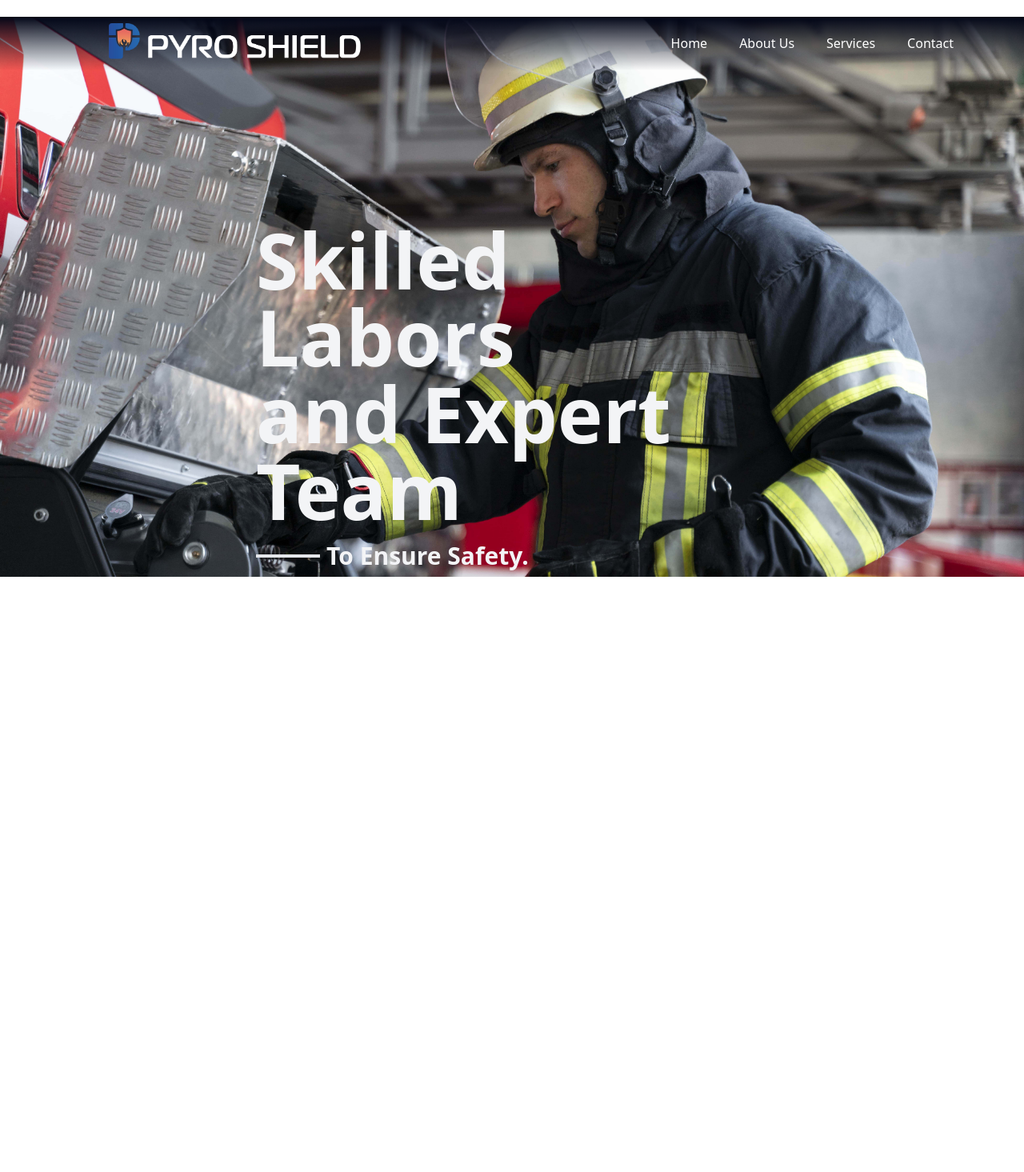
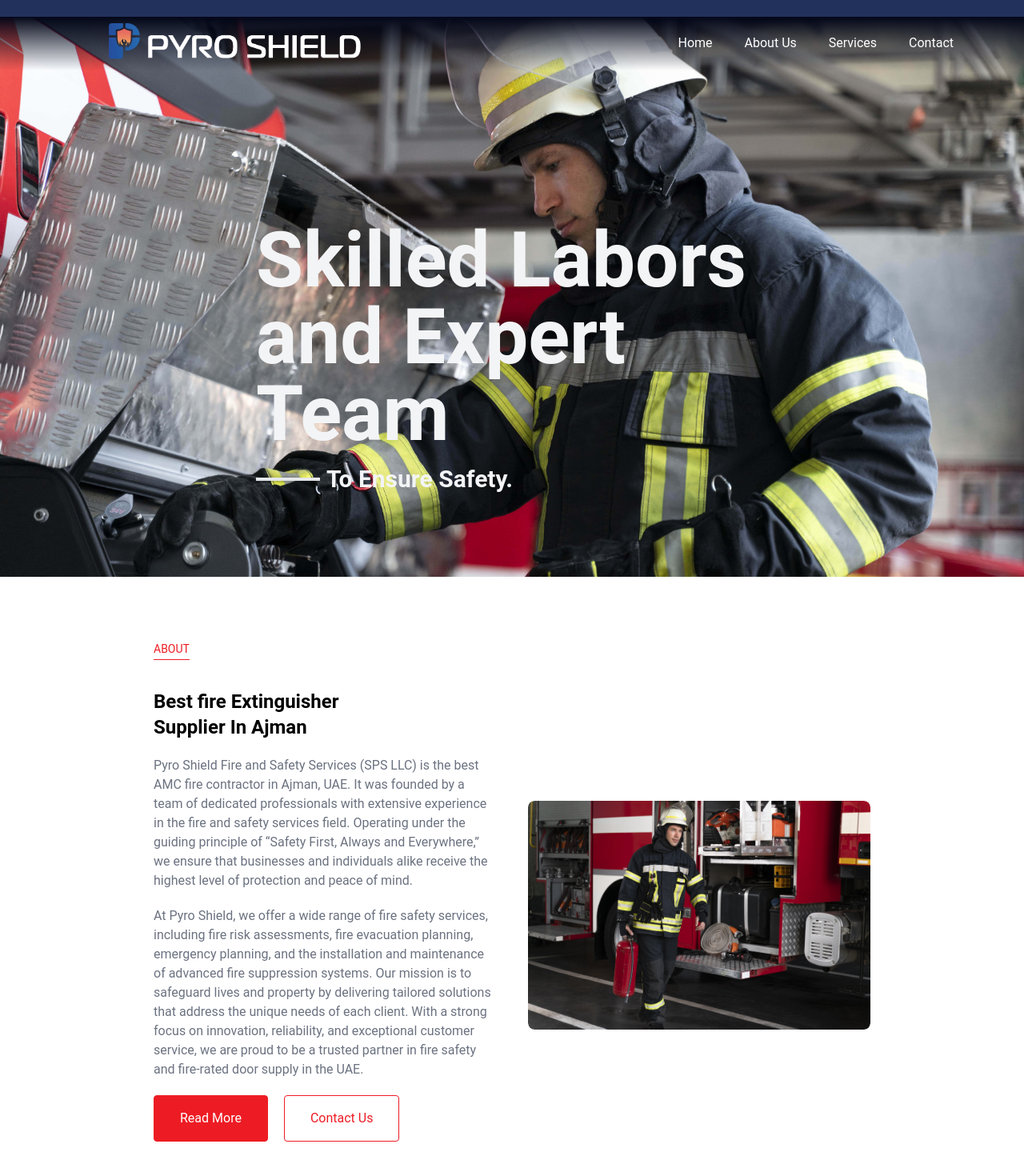
Before and after one commit to shahan210/PyroShield-TS, a React (Vite) app: page / in a window 1280 px wide. Shown: the part 73-1538 px from the top of the page at 80% size. Before the commit the page ends 834 px from the top, so only its background shows below. Built offline with nearby package versions, Linux system fonts and the light colour scheme.

Commit message:
Chore : Home-about

```diff
--- a/src/componets/global/style.css
+++ b/src/componets/global/style.css
@@ -1,5 +1,8 @@
+.animate {
+  @apply transition-all ease-in-out duration-150;
+}
 .navbar {
-  @apply opacity-95 text-black p-2;
+  @apply opacity-95 text-black p-2 bg-blue-950;
 }
 .navbar__left {
   @apply flex justify-between items-center;
@@ -17,22 +20,22 @@
   @apply size-8 text-red-600;
 }
 .navbar__subtext {
-  @apply text-[#666666] text-base px-2;
+  @apply text-white text-base px-2;
 }
 .navbar__right {
   @apply flex gap-10 items-center;
 }
 .icon {
-  @apply size-6 ;
+  @apply size-6;
 }
 .navbar__linkedin {
-  @apply p-2 border border-black rounded-lg hover:text-white cursor-pointer text-black hover:bg-[#0A66C2] hover:border-[#0A66C2] transition-all ease-in-out duration-150;
+  @apply p-2 border border-white rounded-lg hover:text-white cursor-pointer text-white hover:bg-[#0A66C2] hover:border-[#0A66C2] animate;
 }
 .navbar__instagram {
-  @apply p-2 border border-black rounded-xl cursor-pointer hover:text-white text-black hover:bg-[#F41F29] hover:border-[#F41F29]  transition-all ease-in-out duration-150;
+  @apply p-2 border border-white rounded-xl cursor-pointer hover:text-white text-white hover:bg-[#F41F29] hover:border-[#F41F29] animate;
 }
 .navbar__facebook {
-  @apply p-2 border border-black rounded-xl cursor-pointer hover:text-white text-black hover:bg-[#0A66C2] hover:border-[#0A66C2] transition-all ease-in-out duration-150;
+  @apply p-2 border border-white rounded-xl cursor-pointer hover:text-white text-white hover:bg-[#0A66C2] hover:border-[#0A66C2] animate;
 }
 .navbar__heading_media {
   @apply flex gap-5 items-center mr-10;
--- a/src/index.css
+++ b/src/index.css
@@ -1,3 +1,11 @@
 @tailwind base;
 @tailwind components;
 @tailwind utilities;
+
+@import url("https://fonts.googleapis.com/css2?family=Neucha&family=Roboto:ital,wght@0,100;0,300;0,400;0,500;0,700;0,900;1,100;1,300;1,400;1,500;1,700;1,900&display=swap");
+
+body {
+  font-family: "Roboto", sans-serif;
+  font-weight: 400;
+  font-style: normal;
+}
--- a/src/pages/home/Index.tsx
+++ b/src/pages/home/Index.tsx
@@ -2,10 +2,14 @@ import React from "react";
 
 import "../style.css";
 import Carousel from "./components/Carousel";
+import About from "./components/About";
 const Index: React.FC = () => {
   return (
     <div className="">
       <Carousel />
+      <div className="home__contents">
+        <About />
+      </div>
     </div>
   );
 };
--- /dev/null
+++ b/src/pages/home/components/About.tsx
@@ -0,0 +1,47 @@
+import AboutImage from "../../../assets/images/g9.jpg";
+import { motion } from "framer-motion";
+const About: React.FC = () => {
+  return (
+    <div className="home__about">
+      <h3 className="sideheading">About</h3>
+      <div className="about__content">
+        <div className="about__left">
+          <h1 className="about__title">
+            Best fire Extinguisher
+            <br /> Supplier In Ajman
+          </h1>
+          <p className="about__description">
+            Pyro Shield Fire and Safety Services (SPS LLC) is the best AMC fire contractor in Ajman, UAE. It was founded
+            by a team of dedicated professionals with extensive experience in the fire and safety services field.
+            Operating under the guiding principle of “Safety First, Always and Everywhere,” we ensure that businesses
+            and individuals alike receive the highest level of protection and peace of mind.
+          </p>
+          <p className="about__description">
+            At Pyro Shield, we offer a wide range of fire safety services, including fire risk assessments, fire
+            evacuation planning, emergency planning, and the installation and maintenance of advanced fire suppression
+            systems. Our mission is to safeguard lives and property by delivering tailored solutions that address the
+            unique needs of each client. With a strong focus on innovation, reliability, and exceptional customer
+            service, we are proud to be a trusted partner in fire safety and fire-rated door supply in the UAE.
+          </p>
+          <div className="about__button">
+            <button className="btn-about">Read More</button>
+            <button className="btn-contact">Contact Us</button>
+          </div>
+        </div>
+        <div className="about__right">
+          <div className="about__img">
+            <motion.img
+              whileHover={{ scale: [1, 1.1] }}
+              initial={{ scale: 1 }}
+              transition={{ duration: 2 }}
+              src={AboutImage}
+              alt="Fire Fighter"
+            />
+          </div>
+        </div>
+      </div>
+    </div>
+  );
+};
+
+export default About;
--- a/src/pages/home/components/Carousel.tsx
+++ b/src/pages/home/components/Carousel.tsx
@@ -44,7 +44,7 @@ const Carousel: React.FC = () => {
             </p>{" "}
           </motion.div>
           <motion.img
-            loading="lazy"
+            // loading="lazy"
             whileInView={{ scale: [1.1, 1] }}
             transition={{ duration: 2 }}
             src={SwiperImage1}
@@ -62,7 +62,7 @@ const Carousel: React.FC = () => {
             </p>{" "}
           </motion.div>
           <motion.img
-            loading="lazy"
+            // loading="lazy"
             whileInView={{ scale: [1.1, 1] }}
             transition={{ duration: 2 }}
             src={SwiperImage2}
@@ -80,7 +80,7 @@ const Carousel: React.FC = () => {
             </p>{" "}
           </motion.div>
           <motion.img
-            loading="lazy"
+            // loading="lazy"
             whileInView={{ scale: [1.1, 1] }}
             transition={{ duration: 2 }}
             src={SwiperImage3}
--- a/src/pages/style.css
+++ b/src/pages/style.css
@@ -1,3 +1,6 @@
+.animate {
+  @apply transition-all ease-in-out duration-150 delay-75;
+}
 .Swiper {
   @apply w-full h-[700px] overflow-hidden relative mb-10;
 }
@@ -22,3 +25,39 @@
 .Swiper__subtitle {
   @apply mt-4 text-3xl font-semibold flex items-center gap-2;
 }
+.home__contents {
+  @apply my-20 w-[70%] mx-auto;
+}
+.sideheading {
+  @apply uppercase text-sm underline-offset-8 underline text-[#ED1C24];
+}
+.about__content {
+  @apply grid grid-cols-2 gap-10 my-10;
+}
+.about__left {
+  @apply flex flex-col gap-5;
+}
+.about__title {
+  @apply text-2xl font-semibold;
+}
+.about__description {
+  @apply text-base text-gray-500;
+}
+.about__button {
+  @apply flex justify-start gap-5;
+}
+.btn-about {
+  @apply px-8 py-4 bg-[#ED1C24] text-white border border-[#ED1C24] text-base rounded hover:bg-red-500 animate;
+}
+.btn-contact {
+  @apply px-8 py-4 bg-white text-[#ED1C24] text-base rounded border border-[#ED1C24] hover:bg-[#ED1C24] hover:text-white animate;
+}
+.about__right {
+  @apply flex justify-center items-center;
+}
+.about__img {
+  @apply w-full h-fit rounded-lg hover:shadow-xl transition-all ease-in-out duration-150 overflow-hidden;
+}
+.about__img img{
+  @apply rounded-lg cursor-pointer
+}
```
